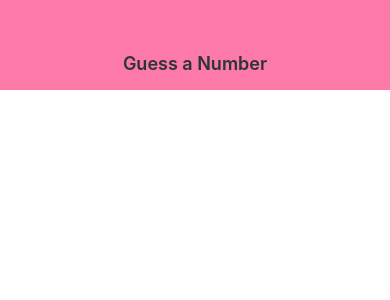
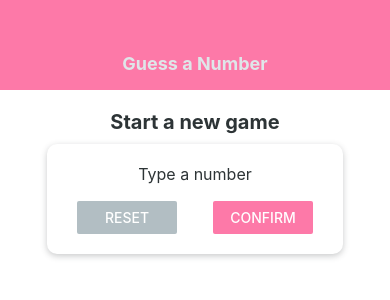
Before and after one commit to max-jellycat/nostradanum, a React Native app: screen / in a window 390 px wide. Shown: the top 300 px of the page. Built offline with nearby package versions, Linux system fonts and the light colour scheme.

Commit message:
Card & Text components + constants

```diff
--- a/App.js
+++ b/App.js
@@ -2,11 +2,13 @@ import React from 'react';
 import { StyleSheet, View } from 'react-native';
 
 import Header from './components/Header';
+import StartGameScreen from './screens/StartGameScreen';
 
 export default function App() {
   return (
     <View style={styles.screen}>
       <Header title="Guess a Number" />
+      <StartGameScreen />
     </View>
   );
 }
--- /dev/null
+++ b/components/Card.js
@@ -0,0 +1,39 @@
+import React from 'react';
+import PropTypes from 'prop-types';
+import { StyleSheet, View } from 'react-native';
+
+import { Colors, Sizes } from '../constants';
+
+const Card = ({ children, style }) => (
+  <View style={{ ...styles.card, ...style }}>{ children }</View>
+);
+
+const styles = StyleSheet.create({
+  card: {
+    padding: Sizes.large,
+    borderRadius: Sizes.medium,
+    backgroundColor: 'white',
+    shadowColor: Colors.dark,
+    shadowOpacity: 0.26,
+    shadowOffset: {
+      width: 0,
+      height: 2,
+    },
+    shadowRadius: 6,
+    elevation: 5,
+  },
+});
+
+Card.propTypes = {
+  children: PropTypes.oneOfType([
+    PropTypes.arrayOf(PropTypes.node),
+    PropTypes.node,
+  ]).isRequired,
+  style: PropTypes.oneOfType([PropTypes.object, PropTypes.array]),
+};
+
+Card.defaultProps = {
+  style: {},
+};
+
+export default Card;
--- a/components/Header.js
+++ b/components/Header.js
@@ -1,10 +1,13 @@
 import React from 'react';
 import PropTypes from 'prop-types';
-import { View, Text, StyleSheet } from 'react-native';
+import { View, StyleSheet } from 'react-native';
+
+import { Colors } from '../constants';
+import Text from './Text';
 
 const Header = ({ title }) => (
   <View style={styles.header}>
-    <Text style={styles.headerTitle}>{title}</Text>
+    <Text color="light" size="medium" isBold>{title}</Text>
   </View>
 );
 
@@ -13,15 +16,9 @@ const styles = StyleSheet.create({
     width: '100%',
     height: 90,
     paddingTop: 36,
-    backgroundColor: '#fd79a8',
+    backgroundColor: Colors.primary,
     alignItems: 'center',
     justifyContent: 'center',
-  },
-
-  headerTitle: {
-    color: '#2d3436',
-    fontSize: 18,
-    fontWeight: '600',
   },
 });
 
--- /dev/null
+++ b/components/Text.js
@@ -0,0 +1,40 @@
+import React from 'react';
+import PropTypes from 'prop-types';
+import { Text as RNText } from 'react-native';
+
+import { Colors, FontSizes } from '../constants';
+
+const Text = ({
+  color, size, isBold, children, style,
+}) => (
+  <RNText
+    style={{
+      ...style,
+      color: Colors[color],
+      fontSize: FontSizes[size],
+      fontWeight: isBold ? 'bold' : 'normal',
+    }}
+  >
+    { children }
+  </RNText>
+);
+
+Text.propTypes = {
+  color: PropTypes.string,
+  size: PropTypes.string,
+  isBold: PropTypes.bool,
+  children: PropTypes.oneOfType([
+    PropTypes.arrayOf(PropTypes.node),
+    PropTypes.node,
+  ]).isRequired,
+  style: PropTypes.oneOfType([PropTypes.object, PropTypes.array]),
+};
+
+Text.defaultProps = {
+  color: 'dark',
+  size: 'default',
+  isBold: false,
+  style: {},
+};
+
+export default Text;
--- /dev/null
+++ b/constants/index.js
@@ -0,0 +1,20 @@
+export const Colors = {
+  dark: '#2d3436',
+  light: '#dfe6e9',
+  gray: '#b2bec3',
+  primary: '#fd79a8',
+};
+
+export const Sizes = {
+  small: 5,
+  medium: 10,
+  large: 20,
+  huge: 30,
+};
+
+export const FontSizes = {
+  small: 14,
+  default: 16,
+  medium: 18,
+  large: 20,
+};
--- /dev/null
+++ b/screens/StartGameScreen.js
@@ -0,0 +1,53 @@
+import React from 'react';
+import {
+  StyleSheet, View, TextInput, Button,
+} from 'react-native';
+
+import Card from '../components/Card';
+import Text from '../components/Text';
+import { Colors, Sizes } from '../constants';
+
+const StartGameScreen = () => (
+  <View style={styles.screen}>
+    <Text size="large" isBold style={styles.title}>Start a new game</Text>
+    <Card style={styles.inputContainer}>
+      <Text>Type a number</Text>
+      <TextInput />
+      <View style={styles.inputButtons}>
+        <View style={styles.button}>
+          <Button title="Reset" color={Colors.gray} onPress={() => {}} />
+        </View>
+        <View style={styles.button}>
+          <Button title="Confirm" color={Colors.primary} onPress={() => {}} />
+        </View>
+      </View>
+    </Card>
+  </View>
+);
+
+const styles = StyleSheet.create({
+  screen: {
+    flex: 1,
+    padding: Sizes.medium,
+    alignItems: 'center',
+  },
+  title: {
+    marginVertical: Sizes.medium,
+  },
+  inputContainer: {
+    width: 300,
+    maxWidth: '80%',
+    alignItems: 'center',
+  },
+  inputButtons: {
+    flexDirection: 'row',
+    width: '100%',
+    justifyContent: 'space-between',
+    paddingHorizontal: Sizes.medium,
+  },
+  button: {
+    width: 100,
+  },
+});
+
+export default StartGameScreen;
```
Also changed, not shown: .eslintrc.js.
